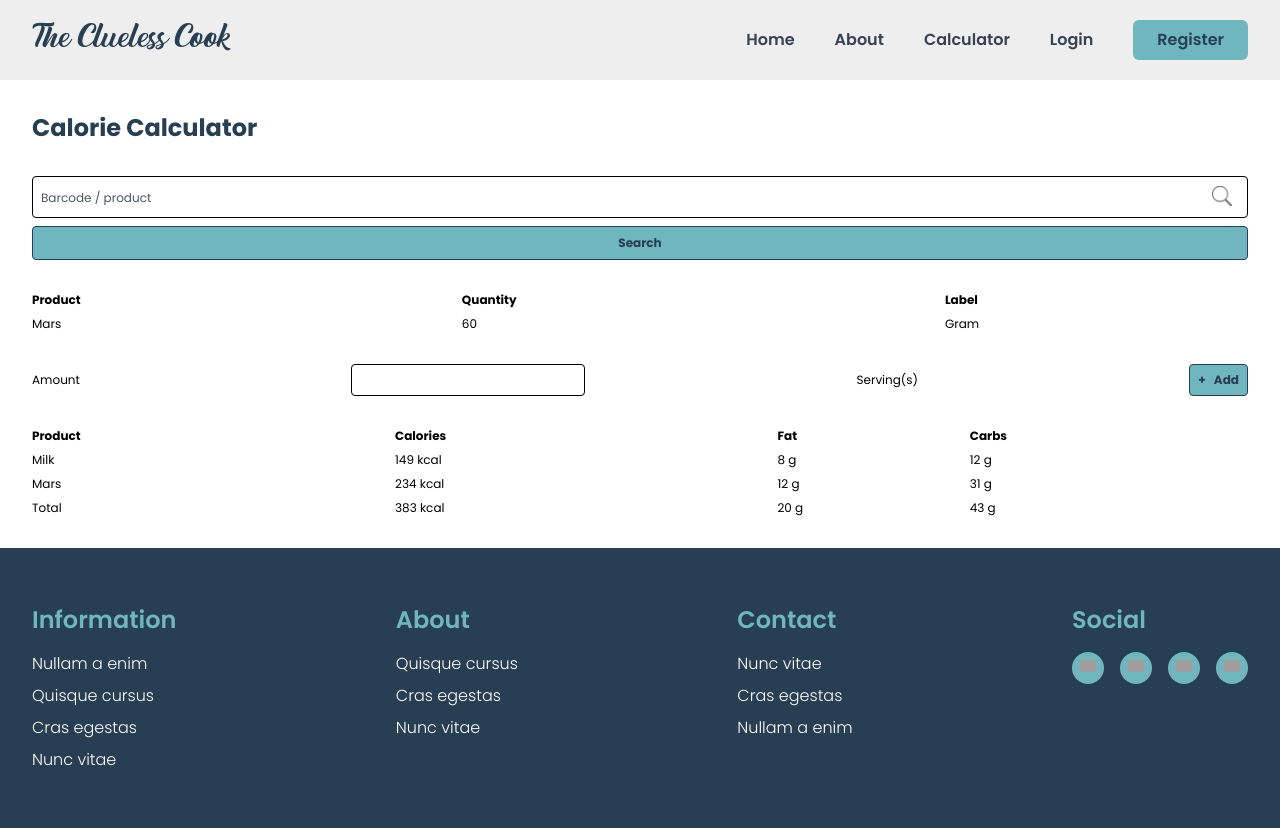
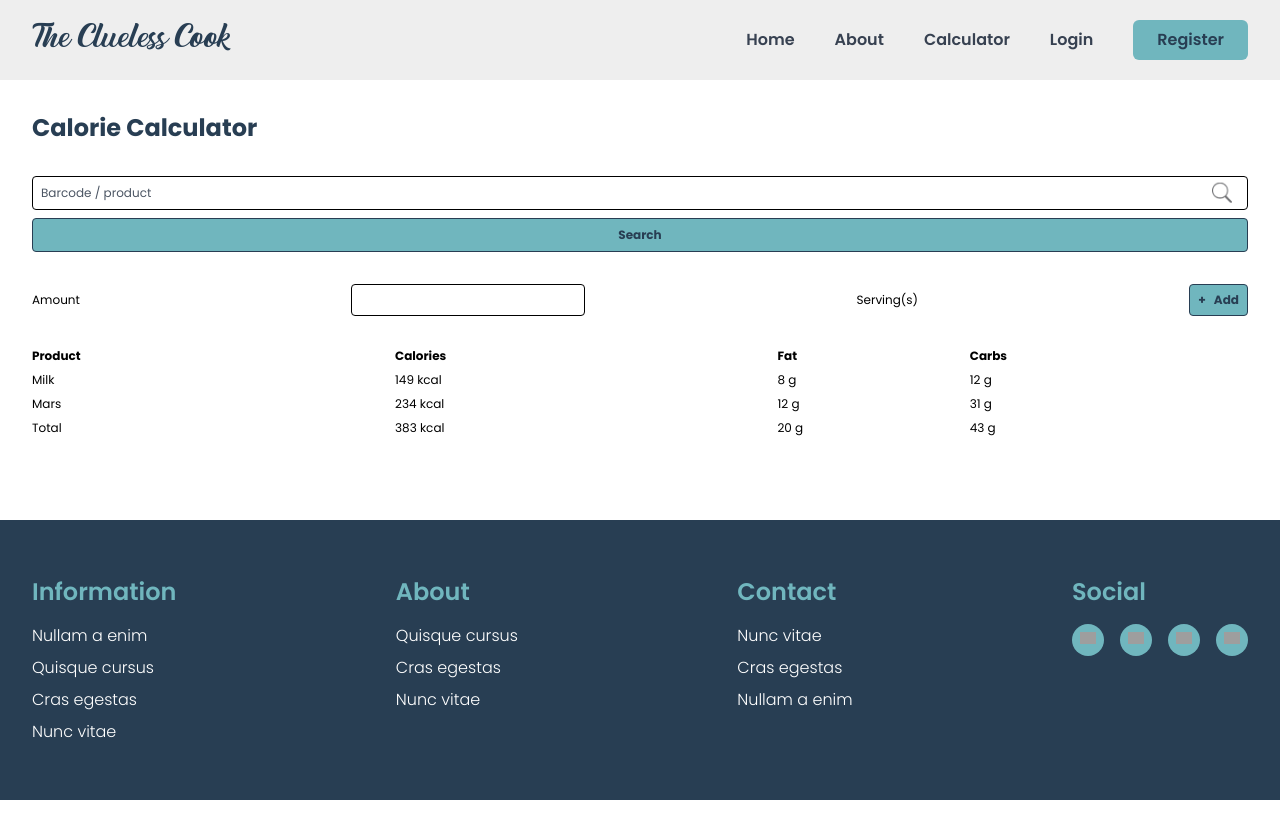
Before and after one commit to ronald-it/the-clueless-cook, a Next.js app: page /calculator in a window 1280 px wide. After the commit the page ends 800 px from the top, so only its background shows below. Built offline with nearby package versions, Linux system fonts and the light colour scheme; grey boxes are pictures that could not be loaded; what @savvywombat/tailwindcss-grid-areas, @savvywombat/tailwindcss-grid-named-lines would draw is missing.

Commit message:
Functionality implemented of first form and table. Up next is the functionality of the second form and table.

```diff
--- a/src/app/calculator/page.js
+++ b/src/app/calculator/page.js
@@ -1,34 +1,77 @@
+'use client';
+import { useEffect, useState } from 'react';
 import CustomImage from '../../components/CustomImage/CustomImage';
+import axios from 'axios';
+
+// Declare variables for URI, endpoint, API ID and API Key
+const URI = 'https://api.edamam.com';
+const endpoint = '/api/food-database/v2/parser';
+const API_ID = 'ec73a27a';
+const API_KEY = '270cc5a42e9022d3b8f92f30feed3e6e';
 
 export default function Calculator() {
+  const [productInput, setProductInput] = useState();
+  const [products, setProducts] = useState([]);
+
+  const fetchProduct = async (input) => {
+    try {
+      const response = await axios.get(`${URI}${endpoint}`, {
+        params: {
+          type: 'public',
+          app_id: API_ID,
+          app_key: API_KEY,
+          ingr: input,
+        },
+      });
+      setProducts([...products, response.data.parsed[0].food]);
+    } catch (error) {
+      console.log(error);
+    }
+  };
+
+  useEffect(() => console.log(products), [products]);
+
+  useEffect(() => console.log(productInput), [productInput]);
+
   return (
     <div className='p-8 flex flex-col gap-y-8'>
       <h2 className='text-2xl text-darkblue font-bold'>Calorie Calculator</h2>
 
       <section>
-        <form className='flex flex-col gap-y-2'>
+        <form
+          className='flex flex-col gap-y-2'
+          onSubmit={(e) => {
+            e.preventDefault();
+            fetchProduct(productInput);
+          }}
+        >
           <label>
             <div className='relative'>
               <input
                 type='search'
                 placeholder='Barcode / product'
-                className='border-[0.1rem] border-black rounded w-full placeholder:text-xs placeholder:text-gray-600 p-2'
+                className='border-[0.1rem] border-black text-xs rounded w-full placeholder:text-xs placeholder:text-gray-600 p-2'
+                onChange={(e) => setProductInput(e.target.value)}
               />
               <CustomImage
                 src='/images/search.png'
                 alt='Clock icon'
                 width={100}
                 height={100}
-                className='w-5 h-5 absolute top-0 translate-y-1/2 right-4'
+                className='w-5 h-5 absolute top-0 translate-y-1/3 right-4'
               />
             </div>
           </label>
-          <button className='bg-lightblue text-darkblue border-[0.1rem] border-darkblue font-bold w-full text-xs py-2 rounded'>
+          <button
+            className='bg-lightblue text-darkblue border-[0.1rem] border-darkblue font-bold w-full text-xs py-2 rounded'
+            type='submit'
+          >
             Search
           </button>
         </form>
       </section>
 
+      {products.length > 0 && (
         <section>
           <table className='w-full text-xs'>
             <thead>
@@ -45,26 +88,34 @@ export default function Calculator() {
               </tr>
             </thead>
             <tbody>
-            <tr>
+              {products.map((product) => {
+                return (
+                  <tr key={product.foodId}>
                     <td>
-                <div className='mt-2'>Mars</div>
+                      <div className='mt-2'>{product.label}</div>
                     </td>
                     <td>
-                <div className='mt-2'>60</div>
+                      <div className='mt-2'>100</div>
                     </td>
                     <td>
                       <div className='mt-2'>Gram</div>
                     </td>
                   </tr>
+                );
+              })}
             </tbody>
           </table>
         </section>
+      )}
 
       <section>
         <form className='flex justify-between text-xs gap-x-2 h-8 [&>*]:h-full [&>*]:flex [&>*]:items-center'>
           <label className='flex items-center'>Amount</label>
           <span>
-            <input type='number' className='w-full h-full border-[0.1rem] border-black rounded' />
+            <input
+              type='number'
+              className='w-full h-full text-xs border-[0.1rem] border-black rounded'
+            />
           </span>
           <span>Serving(s)</span>
           <button className='bg-lightblue text-darkblue border-[0.1rem] border-darkblue font-bold text-xs rounded whitespace-nowrap px-2'>
```
Lines whose indentation alone changed are shown as unchanged.
